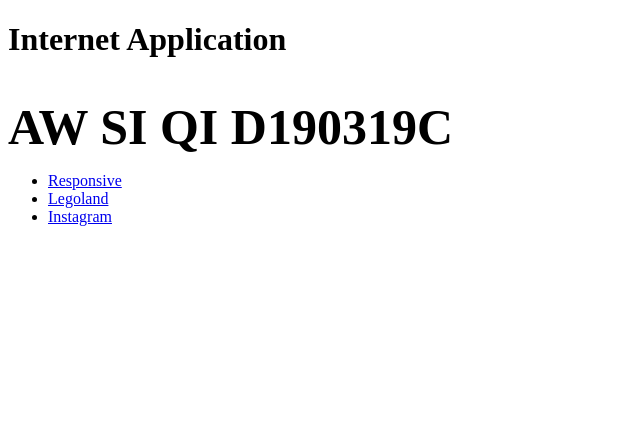
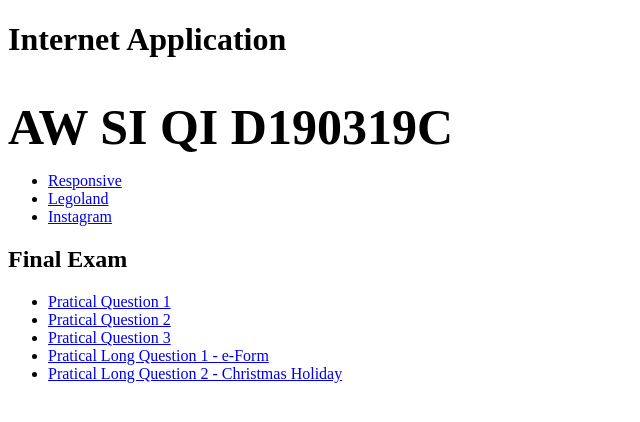
Before and after one commit to SiqiAw/Testing-Internet-Application, a plain HTML site: page index.html in a window 1280 px wide. Shown: the whole page, without its empty margins (0-640 px from the left). Drawn offline with Linux system fonts and the light colour scheme.

Commit message:
Update index.html

```diff
--- a/index.html
+++ b/index.html
@@ -13,5 +13,14 @@
       <li><a href="legolandHome.html">Legoland</a></li>
       <li><a href="instagram.html">Instagram</a></li>
     </ul>
+
+    <h2>Final Exam</h2>
+    <ul>
+      <li><a href="instagram.html">Pratical Question 1</a></li>
+      <li><a href="instagram.html">Pratical Question 2</a></li>
+      <li><a href="instagram.html">Pratical Question 3</a></li>
+      <li><a href="instagram.html">Pratical Long Question 1 - e-Form</a></li>
+      <li><a href="instagram.html">Pratical Long Question 2 - Christmas Holiday</a></li>
+    </ul>
   </body>
 </html>
```
